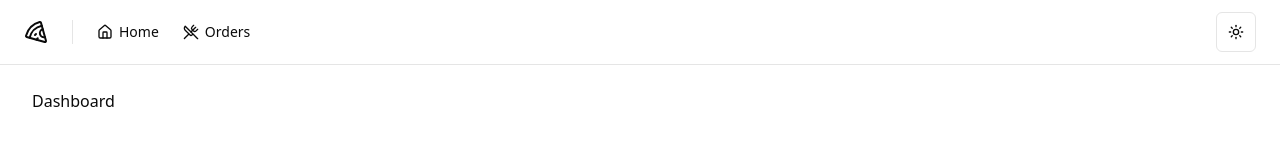
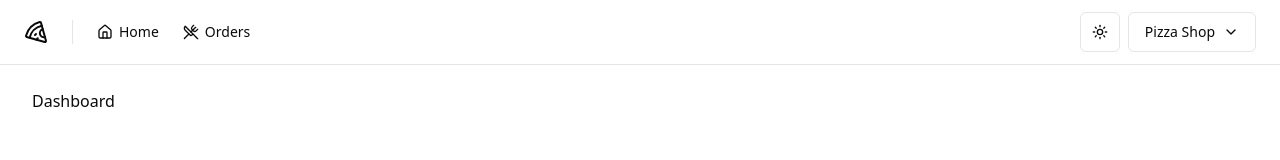
Before and after one commit to GersonDantas/pizza-shop, a React app: page / in a window 1280 px wide. Shown: the top 160 px of the page. Built offline with nearby package versions, Linux system fonts and the light colour scheme; the HTML template or start-up script is replaced by a standard one.

Commit message:
feat(components): add AccountMenu component and integrate into Header.

```diff
--- /dev/null
+++ b/src/components/AccountMenu.tsx
@@ -0,0 +1,53 @@
+import {
+  DropdownMenu,
+  DropdownMenuContent,
+  DropdownMenuItem,
+  DropdownMenuLabel,
+  DropdownMenuSeparator,
+  DropdownMenuTrigger,
+} from './ui/dropdown-menu'
+import { Button } from './ui/button'
+import { Building, ChevronDown, LogOut } from 'lucide-react'
+
+export function AccountMenu() {
+  return (
+    <div className="">
+      <DropdownMenu>
+        <DropdownMenuTrigger>
+          <Button
+            variant="outline"
+            className="flex items-center gap-2 select-none"
+          >
+            Pizza Shop
+            <ChevronDown className="h-4 w-4" />
+          </Button>
+        </DropdownMenuTrigger>
+        <DropdownMenuContent align="end" className="w-56 gap-2">
+          <DropdownMenuLabel className="flex flex-col">
+            <span>Gerson dantas</span>
+            <span className="text-xs  font-normal text-muted-foreground">
+              gerson@gmail.com
+            </span>
+          </DropdownMenuLabel>
+
+          <DropdownMenuSeparator />
+
+          <DropdownMenuItem className="cursor-pointer flex items-center">
+            <Building className="h-4 w-4 mr-2" />
+            <span>Perfil da loja</span>
+          </DropdownMenuItem>
+
+          <DropdownMenuItem
+            className="flex items-center cursor-pointer
+             text-rose-500 dark:text-rose-400"
+          >
+            <LogOut className="h-4 w-4 mr-2" />
+            <span>Sair</span>
+          </DropdownMenuItem>
+        </DropdownMenuContent>
+      </DropdownMenu>
+    </div>
+  )
+}
+
+export default AccountMenu
--- a/src/components/Header.tsx
+++ b/src/components/Header.tsx
@@ -3,6 +3,7 @@
 import { Separator } from './ui/separator'
 import { NavLink } from './nav-link'
 import { ThemeToggle } from './theme/theme-toggle'
+import AccountMenu from './AccountMenu'
 
 export const Header: React.FC = () => {
   return (
@@ -24,6 +25,7 @@
 
         <div className="ml-auto flex items-center gap-2">
           <ThemeToggle />
+          <AccountMenu />
         </div>
       </div>
     </div>
```
